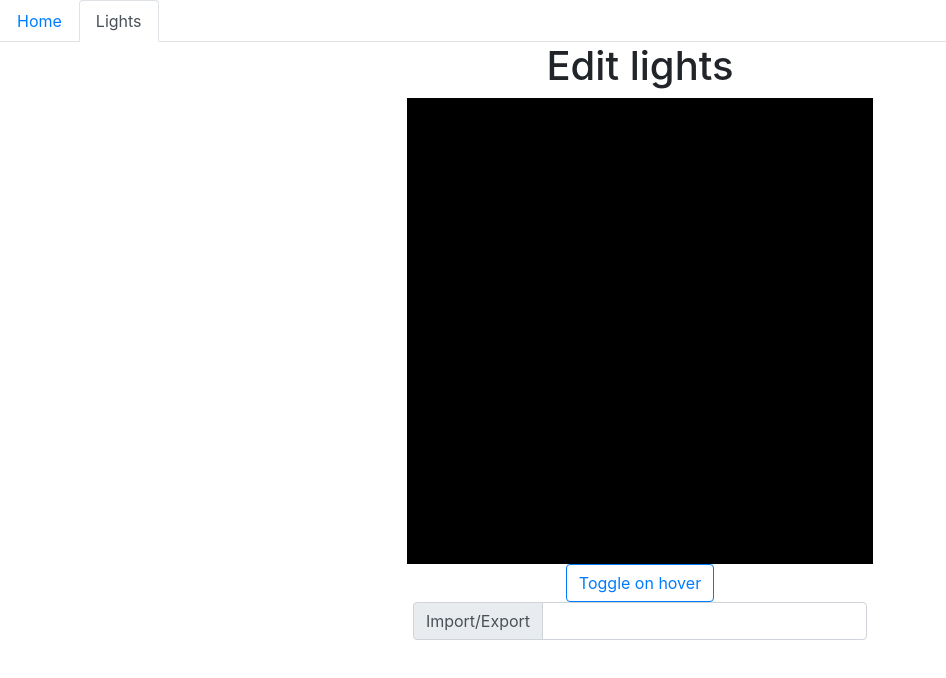
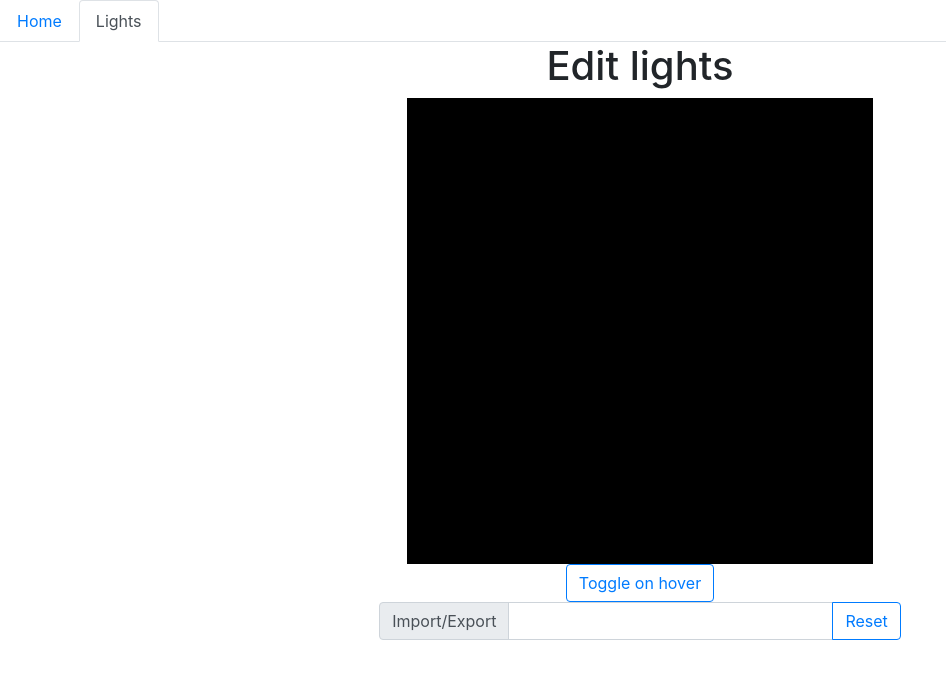
Before and after one commit to dbaynard/crosswrd, a React (Create React App) app in the folder crosswrd-app/: page / in a window 1280 px wide. Both pictures are taken after a click on the tab "Lights". Shown: the top 678 px of the page, without its empty margins (0-946 px from the left). Built offline with nearby package versions, Linux system fonts and the light colour scheme.

Commit message:
Add reset button for lights

```diff
--- a/crosswrd-app/src/ExportLights.tsx
+++ b/crosswrd-app/src/ExportLights.tsx
@@ -2,14 +2,16 @@ import React from "react";
 import { Button, FormControl, InputGroup } from "react-bootstrap";
 
 import { CellMap } from "./Grid";
+import { StateSetter } from "./Helpers";
 import { serializeGridLights } from "./Spiral";
 
 type ExportLightsProps = {
   grid: CellMap | null;
+  setGrid: StateSetter<CellMap | null>;
   size: bigint;
 };
 
-const ExportInput = ({ grid, size }: ExportLightsProps) => (
+const ExportInput = ({ grid, setGrid, size }: ExportLightsProps) => (
   <FormControl
     type="string"
     value={grid ? serializeGridLights(size)(grid) : ""}
@@ -20,11 +22,16 @@ const ExportInput = ({ grid, size }: ExportLightsProps) => (
   />
 );
 
-export const ExportLights = (props: ExportLightsProps) => (
+export const ExportLights = ({ setGrid, ...rest }: ExportLightsProps) => (
   <InputGroup style={{ width: "fit-content", margin: "auto" }}>
     <InputGroup.Prepend>
       <InputGroup.Text>Import/Export</InputGroup.Text>
     </InputGroup.Prepend>
-    <ExportInput {...props} />
+    <ExportInput {...{ setGrid, ...rest }} />
+    <InputGroup.Append>
+      <Button variant="outline-primary" onClick={() => setGrid(null)}>
+        Reset
+      </Button>
+    </InputGroup.Append>
   </InputGroup>
 );
--- a/crosswrd-app/src/Lights.tsx
+++ b/crosswrd-app/src/Lights.tsx
@@ -37,7 +37,7 @@ const LightsLayout = ({
       </ToggleButton>
     </WrappedRow>
     <WrappedRow>
-      <ExportLights {...{ grid, size }} />
+      <ExportLights {...{ grid, setGrid, size }} />
     </WrappedRow>
   </Container>
 );
```
